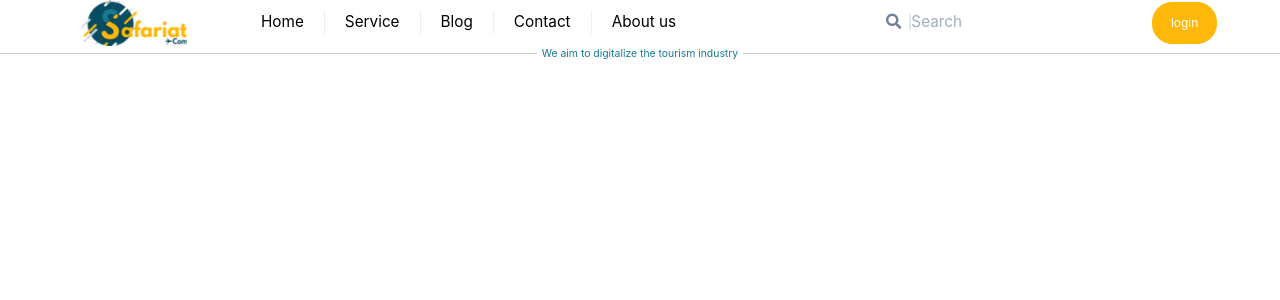
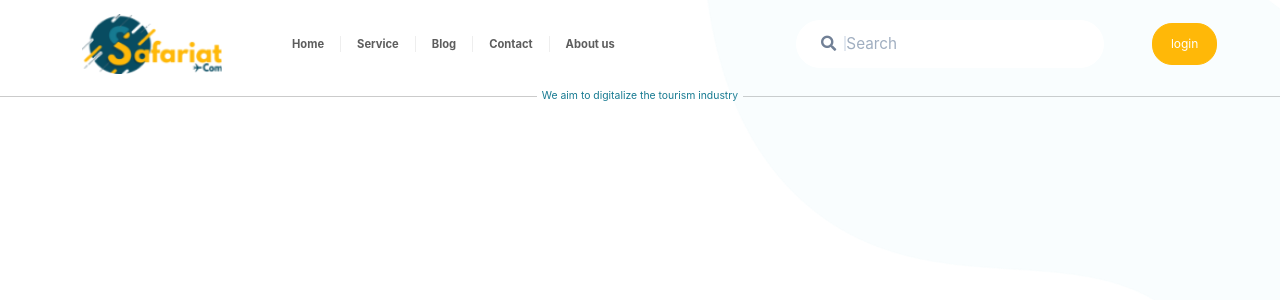
Before and after one commit to oussamabng/safariatComAdmin, a React (Create React App) app: page / in a window 1280 px wide. Shown: the top 300 px of the page. Built offline with nearby package versions, Linux system fonts and the light colour scheme.

Commit message:
finished navigation menu , it might need some touches

```diff
--- a/src/components/Header/Header.jsx
+++ b/src/components/Header/Header.jsx
@@ -14,7 +14,7 @@ const Header = () => {
     <Container>
       <div className="logo">
         <Link to="/">
-          <img src={logo} width="105" height="42" alt="" />
+          <img src={logo} className="logo__img" alt="" />
         </Link>
       </div>
       <HumbergerMenu />
@@ -22,7 +22,9 @@ const Header = () => {
       {/* Search */}
       <div className="right">
         <NavMenu />
+
         <div className="right__r">
+          {/* Search */}
           <div className="search" id="hs">
             <i className="fas fa-search border-r-2 px-2 text-gray-600"></i>
             <input
@@ -51,16 +53,22 @@ const Container = styled.div`
   flex-wrap: wrap;
   align-items: center;
   justify-content: space-between;
-  // margin: 0 1rem;
 
   position: relative;
 
+  padding-top: 0.875rem;
+
   // Logo
   .logo {
-    flex-basis: 84%;
+    flex-basis: 80%;
     display: flex;
     justify-content: center;
     align-items: center;
+  }
+
+  .logo__img {
+    width: 6.25rem;
+    height: 2.6rem;
   }
 
   // Login And Search
@@ -71,10 +79,16 @@ const Container = styled.div`
   @media (min-width: 1024px) {
     justify-content: flex-start;
 
+    //Logo
     .logo {
       flex-basis: auto;
       margin-left: 5.1rem;
       justify-content: flex-start;
+    }
+
+    .logo__img {
+      width: 8.75rem;
+      height: 3.75rem;
     }
 
     .right {
@@ -91,6 +105,16 @@ const Container = styled.div`
       align-items: center;
     }
 
+    // Search
+    .search {
+      margin-right: 3rem;
+      z-index: 1;
+      background-color: white;
+      padding: 0.7rem 1rem;
+      border: solid 1px white;
+      border-radius: 50px;
+    }
+
     // Login Button
     .loginBtn {
       font-size: 0.75rem;
@@ -99,6 +123,19 @@ const Container = styled.div`
       border: solid 1px #ffb808;
       border-radius: 20px;
       background-color: #ffb808;
+      z-index: 1;
+    }
+  }
+
+  @media (min-width: 1366px) {
+    .logo__img {
+      width: 11.5rem;
+      height: 5.1rem;
+    }
+
+    .loginBtn {
+      font-size: 1rem;
+      padding: 1rem 1.5rem;
     }
   }
 `;
--- a/src/components/Header/components/HumbergerMenu.jsx
+++ b/src/components/Header/components/HumbergerMenu.jsx
@@ -42,10 +42,13 @@ const HumMenu = ({ className, children }) => (
 );
 
 const Container = styled(HumMenu)`
-  display: block;
+  display: flex;
+  justify-content: flex-start;
+  z-index: 1;
+
   color: #ffb808;
 
-  flex-basis: 14%;
+  flex-basis: 20%;
 
   input {
     display: none;
@@ -89,6 +92,10 @@ const Container = styled(HumMenu)`
     width: 100%;
   }
 
+  @media (min-width: 768px) {
+    justify-content: center;
+  }
+
   @media (min-width: 1024px) {
     display: none;
   }
@@ -97,7 +104,7 @@ const Container = styled(HumMenu)`
   //  List and List ITems
   .list {
     position: absolute;
-    top: 5rem;
+    top: 5.5rem;
     right: 0;
     left: 0;
     width: 100%;
--- a/src/components/Header/components/NavMenu.jsx
+++ b/src/components/Header/components/NavMenu.jsx
@@ -6,7 +6,7 @@ export default function NavMenu(props) {
   return (
     <Container>
       <ul className="list">
-        <li className="list__item">
+        <li className="first list__item">
           <Link to="/">Home</Link>
         </li>
         <li className="list__item">
@@ -18,7 +18,7 @@ export default function NavMenu(props) {
         <li className="list__item">
           <Link to="/contact">Contact</Link>
         </li>
-        <li className="list__item last">
+        <li className="list__item">
           <Link to="/about">About us</Link>
         </li>
       </ul>
@@ -28,6 +28,7 @@ export default function NavMenu(props) {
 
 const Container = styled.nav`
   display: none;
+  z-index: 1;
 
   @media (min-width: 1024px) {
     display: flex;
@@ -39,12 +40,22 @@ const Container = styled.nav`
     }
 
     .list__item {
-      padding: 0 1.25rem;
-      border-right: solid 1px #eee;
+      color: #5d5d5d;
+      font-weight: bold;
+      padding: 0 1rem;
+      border-left: solid 1px #eee;
+      font-size: 0.7rem;
     }
 
-    .last {
+    .first {
       border: none;
     }
   }
+
+  @media (min-width: 1366px) {
+    .list__item {
+      padding: 0 1.6em;
+      font-size: 0.94rem;
+    }
+  }
 `;
--- a/src/components/Header/components/Slogan.jsx
+++ b/src/components/Header/components/Slogan.jsx
@@ -13,6 +13,8 @@ const Container = styled.div`
   font-size: 0.56rem;
   color: #167a91;
   flex-basis: 100%;
+
+  padding-top: 0.875rem;
 
   h1 {
     overflow: hidden;
--- a/src/components/HeroSection/Hero.jsx
+++ b/src/components/HeroSection/Hero.jsx
@@ -9,6 +9,7 @@ const Hero = props => {
   return (
     <Container>
       <Header />
+      <img className="rightCloud" src="cloudR.png" alt="right cloud" />
       {/* <Carousel /> */}
       {/* <PlaneImg /> */}
     </Container>
@@ -24,6 +25,15 @@ const Container = styled.div`
   max-width: 1366px;
   // background-color: #ffffff;
   margin: 0 auto;
+  position: relative;
+  .rightCloud {
+    position: fixed;
+    // bottom: 47%;
+    // left: 40%;
+    transform: translate(42%, -23%);
+    z-index: 0;
+    opacity: 0.31;
+  }
 
   // Experiment
   font-size: calc(10px + (19 - 10) * ((100vw - 360px) / (1920 - 360)));
```
Also changed, not shown: public/cloudR.png (added).
